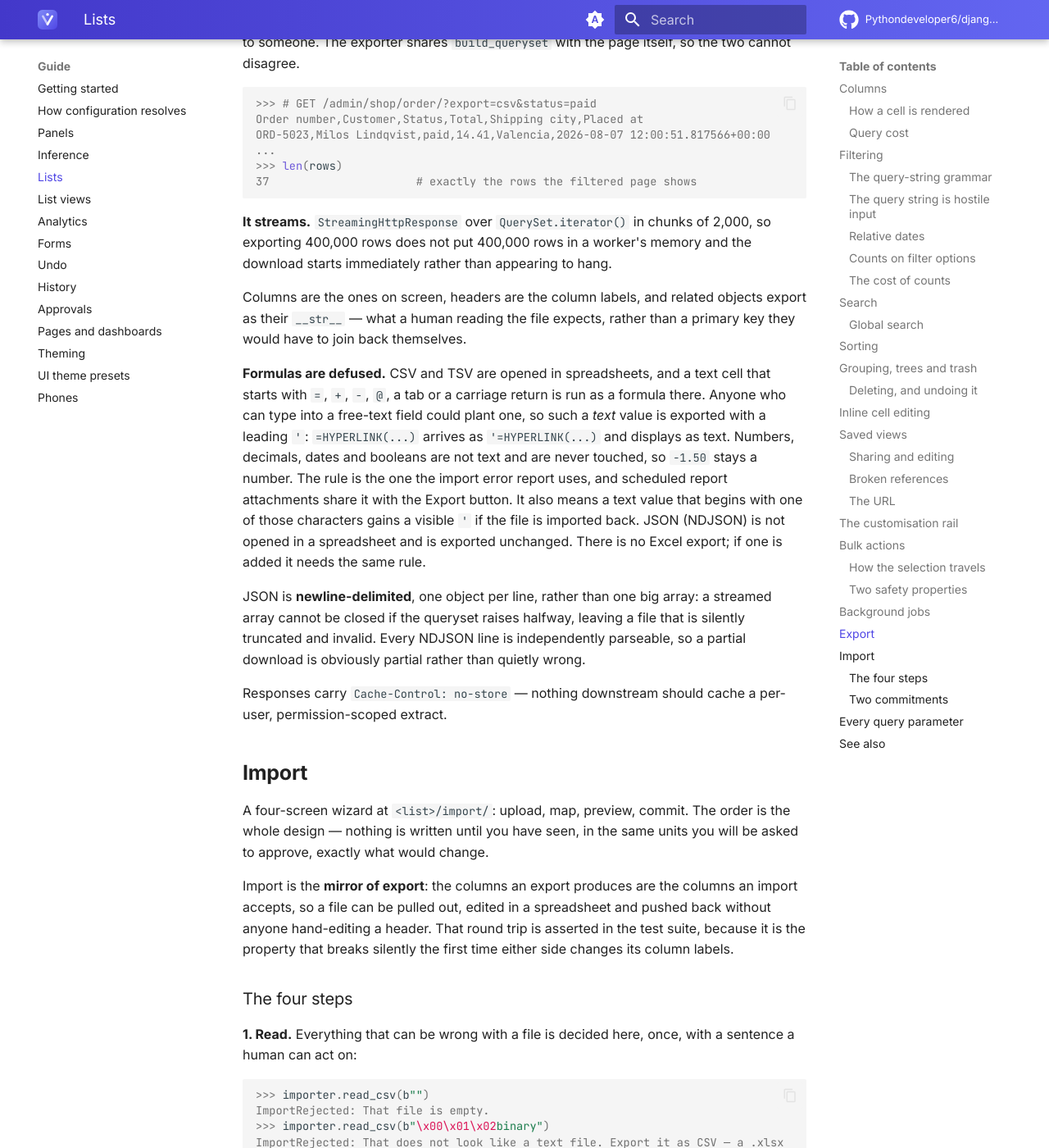
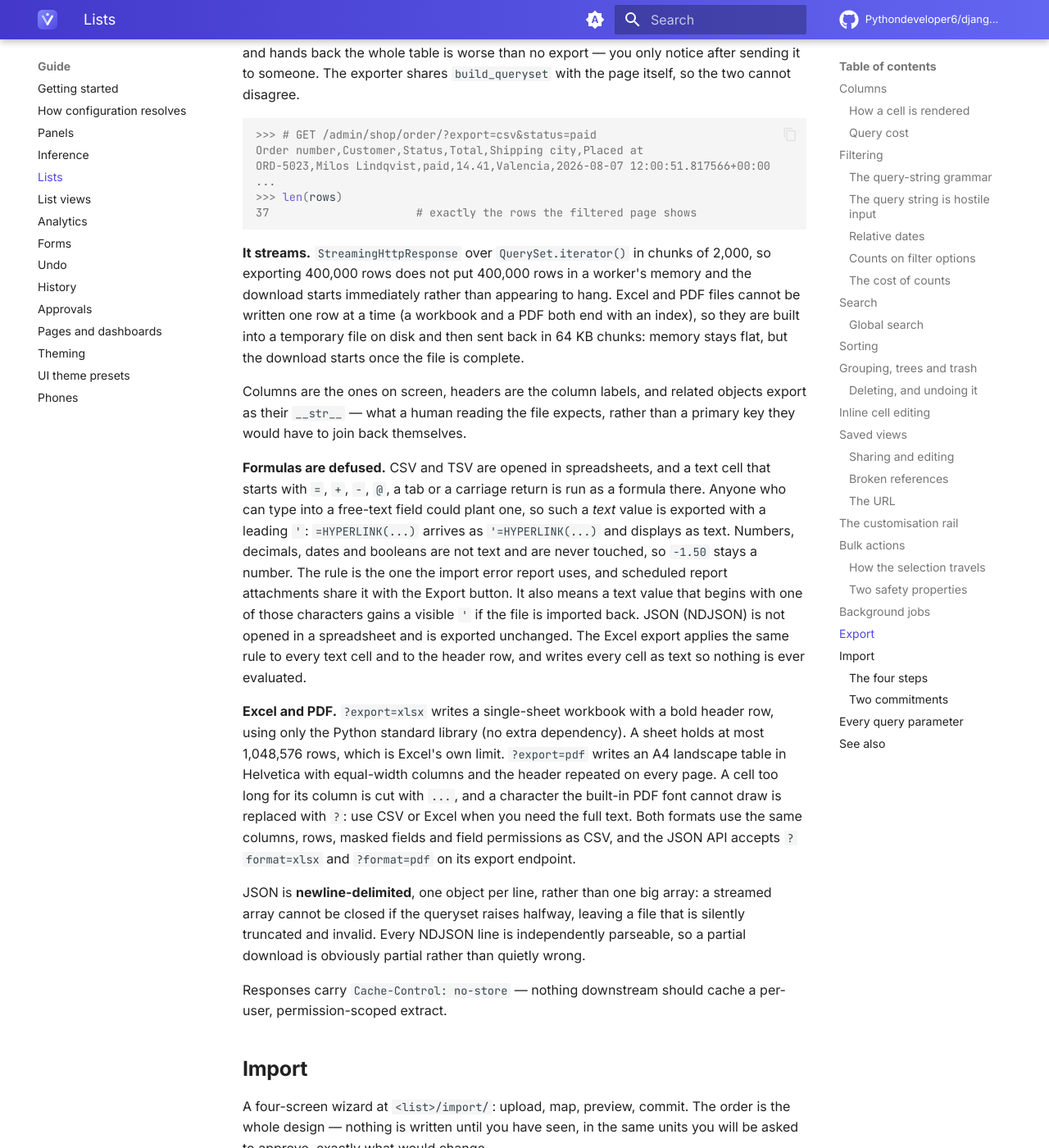
Before and after one commit to Pythondeveloper6/django-vantage, an MkDocs documentation site: the page built from docs/lists.md, in a window 1280 px wide and 1400 px high, scrolled down 16566 px. Shown: the whole window at 82% size. Built offline with MkDocs 1.6.1 and Material for MkDocs 9.7.7, drawn with Linux system fonts in a browser that asks for light colours; comment, search, counter and statistics services are not loaded; some of the changed text lies outside the part shown.

Commit message:
Docs: Excel and PDF export in the lists, API, features and field-permission pages

````diff
--- a/docs/lists.md
+++ b/docs/lists.md
@@ -656,6 +656,8 @@ schedule instead, see [Scheduled reports](reports.md).
 ?export=csv          orders.csv          text/csv
 ?export=tsv          orders.tsv          text/tab-separated-values
 ?export=json         orders.ndjson       application/x-ndjson
+?export=xlsx         orders.xlsx         application/vnd.openxmlformats-officedocument.spreadsheetml.sheet
+?export=pdf          orders.pdf          application/pdf
 ```
 
 Two properties matter more than format support.
@@ -676,7 +678,10 @@ ORD-5023,Milos Lindqvist,paid,14.41,Valencia,2026-08-07 12:00:51.817566+00:00
 
 **It streams.** `StreamingHttpResponse` over `QuerySet.iterator()` in chunks of 2,000,
 so exporting 400,000 rows does not put 400,000 rows in a worker's memory and the
-download starts immediately rather than appearing to hang.
+download starts immediately rather than appearing to hang. Excel and PDF files cannot
+be written one row at a time (a workbook and a PDF both end with an index), so they are
+built into a temporary file on disk and then sent back in 64 KB chunks: memory stays
+flat, but the download starts once the file is complete.
 
 Columns are the ones on screen, headers are the column labels, and related objects
 export as their `__str__` — what a human reading the file expects, rather than a
@@ -690,8 +695,18 @@ as text. Numbers, decimals, dates and booleans are not text and are never touche
 `-1.50` stays a number. The rule is the one the import error report uses, and scheduled
 report attachments share it with the Export button. It also means a text value that
 begins with one of those characters gains a visible `'` if the file is imported back.
-JSON (NDJSON) is not opened in a spreadsheet and is exported unchanged. There is no Excel
-export; if one is added it needs the same rule.
+JSON (NDJSON) is not opened in a spreadsheet and is exported unchanged. The Excel export
+applies the same rule to every text cell and to the header row, and writes every cell as
+text so nothing is ever evaluated.
+
+**Excel and PDF.** `?export=xlsx` writes a single-sheet workbook with a bold header row,
+using only the Python standard library (no extra dependency). A sheet holds at most
+1,048,576 rows, which is Excel's own limit. `?export=pdf` writes an A4 landscape table in
+Helvetica with equal-width columns and the header repeated on every page. A cell too long
+for its column is cut with `...`, and a character the built-in PDF font cannot draw is
+replaced with `?`: use CSV or Excel when you need the full text. Both formats use the
+same columns, rows, masked fields and field permissions as CSV, and the JSON API accepts
+`?format=xlsx` and `?format=pdf` on its export endpoint.
 
 JSON is **newline-delimited**, one object per line, rather than one big array: a
 streamed array cannot be closed if the queryset raises halfway, leaving a file that is
````
Also changed, not shown: docs/api.md (+1 -1 lines), docs/features.md (+1 -1 lines), docs/field-permissions.md (+1 -1 lines).
